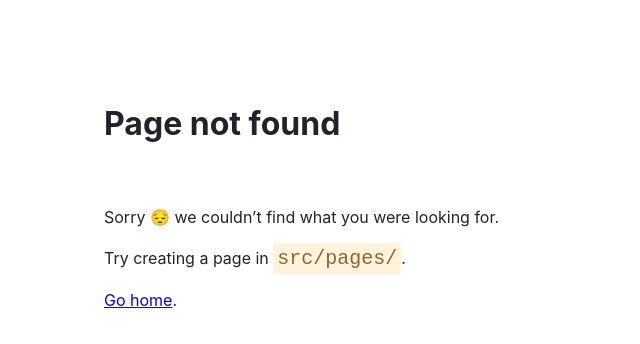
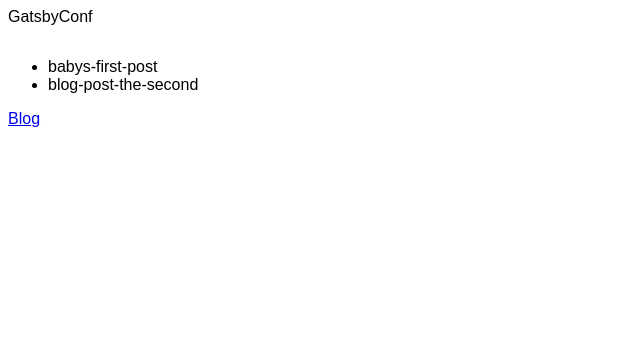
Before and after one commit to KurtTrowbridge/gatsbyconf-demo, a Gatsby site: page /blog in a window 1280 px wide. Before the commit this address had no page. Shown: the whole page, without its empty margins (0-640 px from the left). Built offline with nearby package versions, Linux system fonts and the light colour scheme; Gatsby itself is replaced by a stand-in of ours.

Commit message:
Blog, and misc. layout adjustments

```diff
--- a/gatsby-config.js
+++ b/gatsby-config.js
@@ -1,11 +1,19 @@
 module.exports = {
   siteMetadata: {
     title: "GatsbyConf",
+    description: "This is my first real Gatsby site"
   },
   plugins: [
     "gatsby-plugin-gatsby-cloud",
     "gatsby-plugin-image",
     "gatsby-plugin-sharp",
-    "gatsby-transformer-sharp"
+    "gatsby-transformer-sharp",
+    {
+      resolve: `gatsby-source-filesystem`,
+      options: {
+        name: `blog`,
+        path: `${__dirname}/blog/`,
+      },
+    }
   ],
 };
--- a/package.json
+++ b/package.json
@@ -20,6 +20,7 @@
     "gatsby-plugin-image": "^1.0.0",
     "gatsby-plugin-sharp": "^3.0.0",
     "gatsby-source-filesystem": "^3.0.0",
+    "gatsby-source-pocket": "^2.3.1",
     "gatsby-transformer-sharp": "^3.0.0",
     "react": "^17.0.1",
     "react-dom": "^17.0.1"
--- /dev/null
+++ b/src/components/header.js
@@ -0,0 +1,19 @@
+import * as React from "react";
+import { title } from "./layout.module.css";
+import { useStaticQuery, graphql } from "gatsby";
+
+const Header = () => {
+  const data = useStaticQuery(graphql`
+    query HeaderQuery {
+      site {
+        siteMetadata {
+          title
+        }
+      }
+    }
+  `);
+
+  return <header>{data.site.siteMetadata.title}</header>;
+};
+
+export default Header;
--- a/src/components/layout.js
+++ b/src/components/layout.js
@@ -1,12 +1,18 @@
 import * as React from "react"
+import Header from "./header"
+import { Link } from "gatsby";
 import { title } from './layout.module.css'
 
 // markup
 const Layout = ({heading, children}) => {
   return (
     <main>
+        <Header />
         <h1 className={title}>{heading}</h1>
         { children }
+        <Link to="/blog">
+          Blog
+        </Link>
     </main>
   )
 }
--- a/src/components/layout.module.css
+++ b/src/components/layout.module.css
@@ -1,4 +1,8 @@
+body {
+    font-family: Arial, Helvetica, sans-serif;
+}
+
 .title {
-    color: blue;
+    color: rebeccapurple;
     font-size: 3rem;
 }
--- /dev/null
+++ b/src/pages/blog.js
@@ -0,0 +1,32 @@
+import React from "react"
+import Layout from "../components/layout"
+import { graphql, Link } from "gatsby"
+
+const BlogPage = ({data}) => {
+  return (
+    <Layout pageTitle="My Blog Posts">
+      <ul>
+        { data.allFile.nodes.map(node => {
+          return (
+            <li key={node.name}>
+              {node.name}
+              {/* <Link to={`${node.path}`}>{node.name}</Link> */}
+            </li>
+          )
+        })}
+      </ul>
+    </Layout>
+  )
+}
+
+export const query = graphql`
+  query BlogPosts {
+    allFile(filter: { dir: { regex: "/blog/" } }) {
+      nodes {
+        name
+      }
+    }
+  }
+`
+
+export default BlogPage
--- a/src/pages/index.js
+++ b/src/pages/index.js
@@ -2,7 +2,6 @@ import * as React from "react";
 import { Link } from "gatsby";
 import Layout from '../components/layout'
 import { StaticImage } from "gatsby-plugin-image";
-
 
 // markup
 const IndexPage = () => {
@@ -10,8 +9,8 @@ const IndexPage = () => {
     <Layout heading="Hey">
       <p>This is my child.</p>
       <p>Hi there. We good now? Cool.</p>
-      <StaticImage src="https://images.unsplash.com/photo-1614626169098-380f51607eb2?ixid=MXwxMjA3fDB8MHxwaG90by1wYWdlfHx8fGVufDB8fHw%3D" alt="painted stripes on a wall" />
       <Link to="/about">Go to the About page</Link>
+      <div><StaticImage src="https://images.unsplash.com/photo-1614626169098-380f51607eb2?ixid=MXwxMjA3fDB8MHxwaG90by1wYWdlfHx8fGVufDB8fHw%3D&height=500" alt="painted stripes on a wall" /></div>
   </Layout>
   );
 };
```
Also changed, not shown: blog/babys-first-post.mdx (added, +8 -0 lines), blog/blog-post-the-second.mdx (added, +10 -0 lines), 1 other file.
